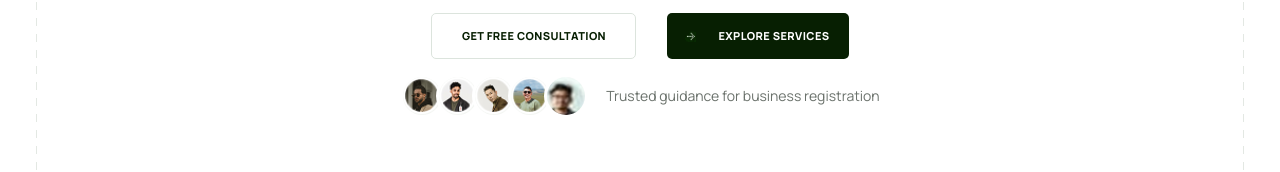
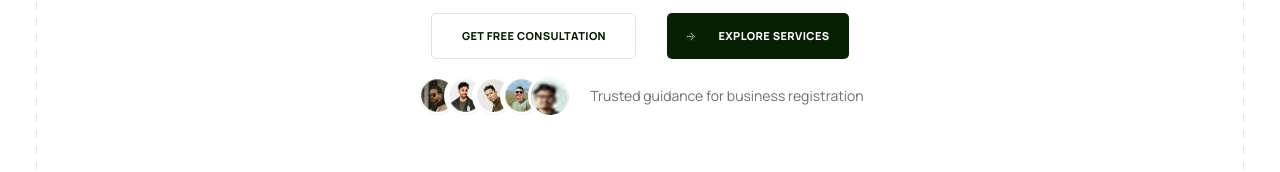
Before and after one commit to conzaura-biz/website, a React (Vite) app: page / in a window 1280 px wide. Shown: the part 495-667 px from the top of the page. Built offline with nearby package versions, Linux system fonts and the light colour scheme; no server answers.

Commit message:
Increase overlap of avatars in trust row to match mockup

```diff
--- a/src/styles/global.css
+++ b/src/styles/global.css
@@ -214,8 +214,8 @@ button { cursor: pointer; }
 .hero-text-cta { color: var(--green); font-size: 13px; font-weight: 800; letter-spacing: .04em; text-transform: uppercase; }
 .hero-text-cta:hover { text-decoration: underline; }
 .home-page .trust-row { display: flex; align-items: center; justify-content: center; gap: 18px; margin-top: 15px; color: #6B726C; font-size: 16px; }
-.home-page .mini-avatars { display: flex; padding-left: 8px; }
-.home-page .mini-avatars img { width: 44px; height: 44px; margin-left: -8px; border: 3px solid #fff; border-radius: 50%; object-fit: cover; object-position: center; background: #F4F6F3; }
+.home-page .mini-avatars { display: flex; padding-left: 16px; }
+.home-page .mini-avatars img { width: 44px; height: 44px; margin-left: -16px; border: 3px solid #fff; border-radius: 50%; object-fit: cover; object-position: center; background: #F4F6F3; }
 .home-page .hero-visual-wrap { width: 100%; overflow: hidden; background: #0D120F; }
 .home-page .hero-smart-image { width: 100%; aspect-ratio: 1080 / 546; object-fit: cover; }
 
```
